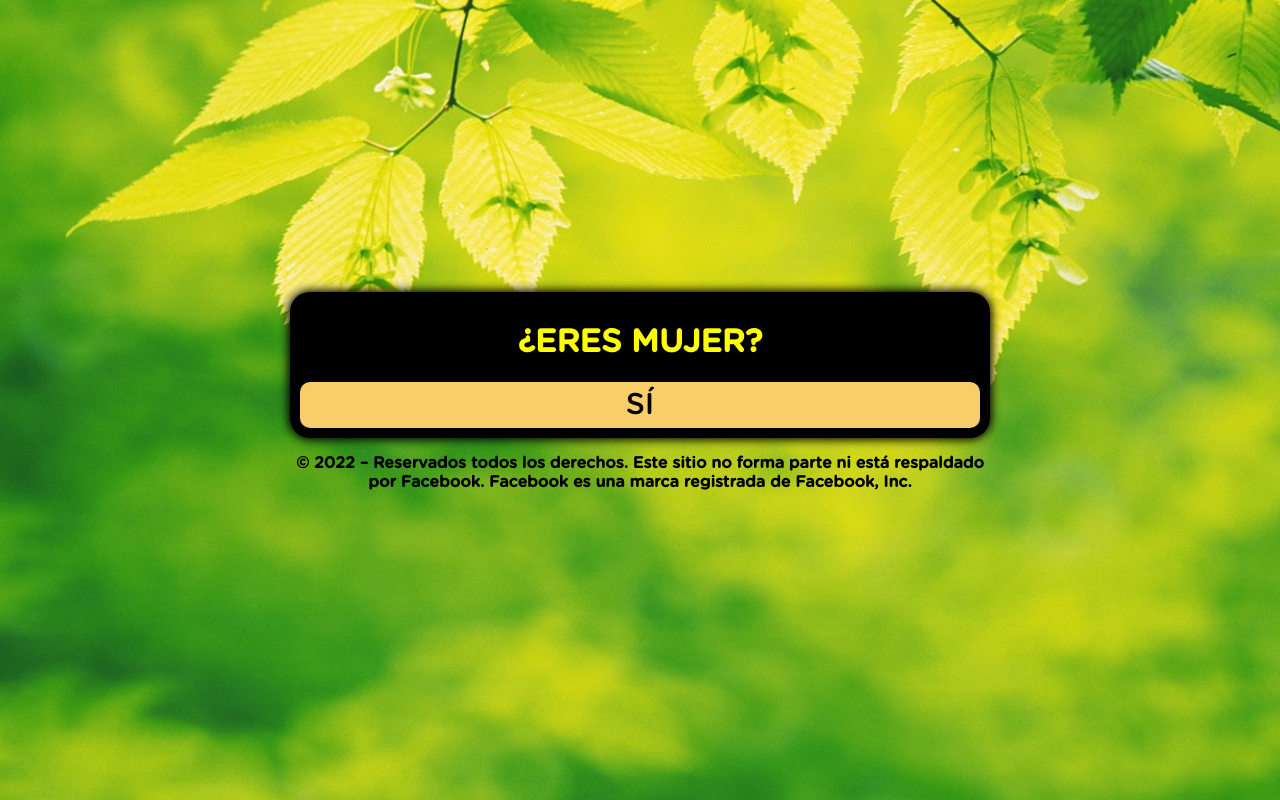
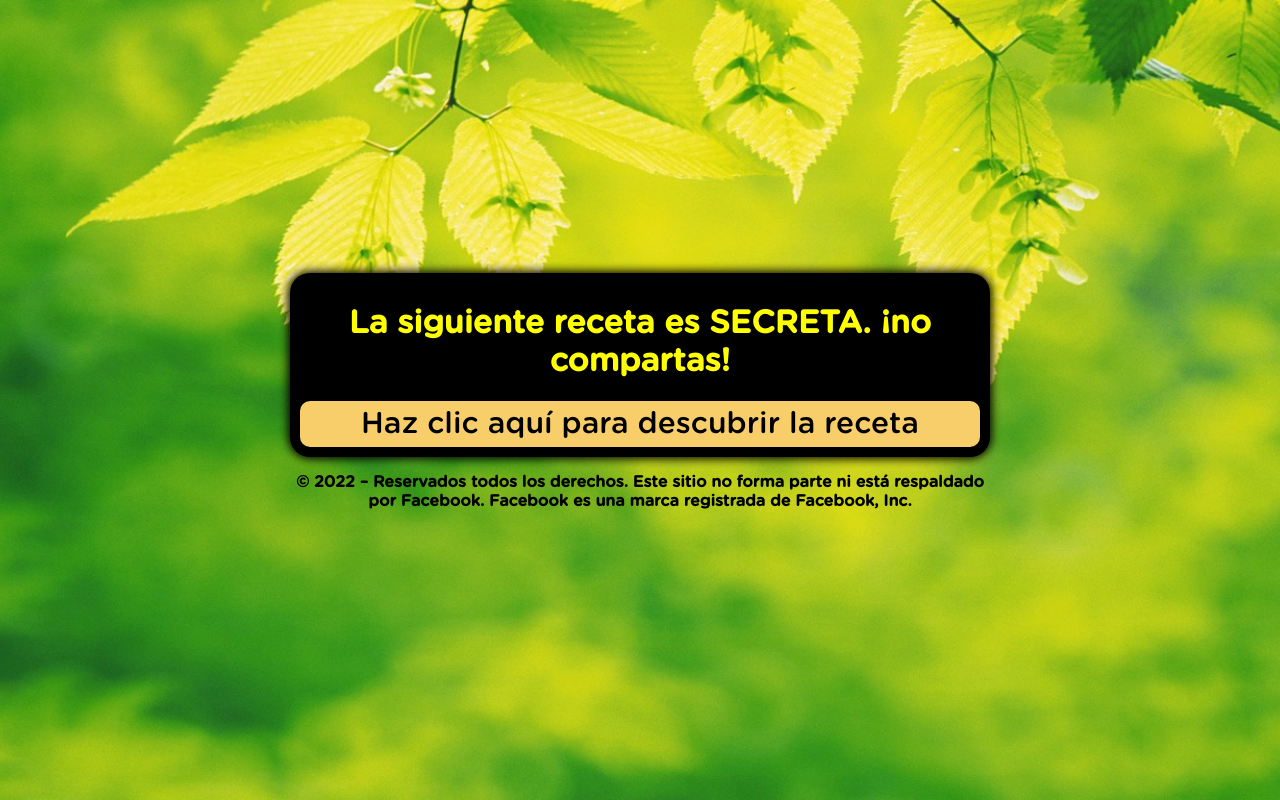
Before and after one commit to Talissonhoppe95/taliformula.online, a plain HTML site: page p/index.html in a window 1280 px wide. Drawn offline with Linux system fonts and the light colour scheme; a script that the page names is missing.

Commit message:
Update index.html

```diff
--- a/p/index.html
+++ b/p/index.html
@@ -28,10 +28,10 @@ src="https://www.facebook.com/tr?id=3422704237991608&ev=ViewContent&noscript=1"
     <div class="black">
       <div>
         <div class="question">
-          <h1>¿ERES MUJER?</h1>
+          <h1>La siguiente receta es SECRETA. ¡no compartas!</h1>
         </div>
         <div class="answer">
-          <a class="btn" href="https://taliformula.online">SÍ</a>
+          <a class="btn" href="https://taliformula.online">Haz clic aquí para descubrir la receta</a>
         </div>
       </div>
     </div>
```
